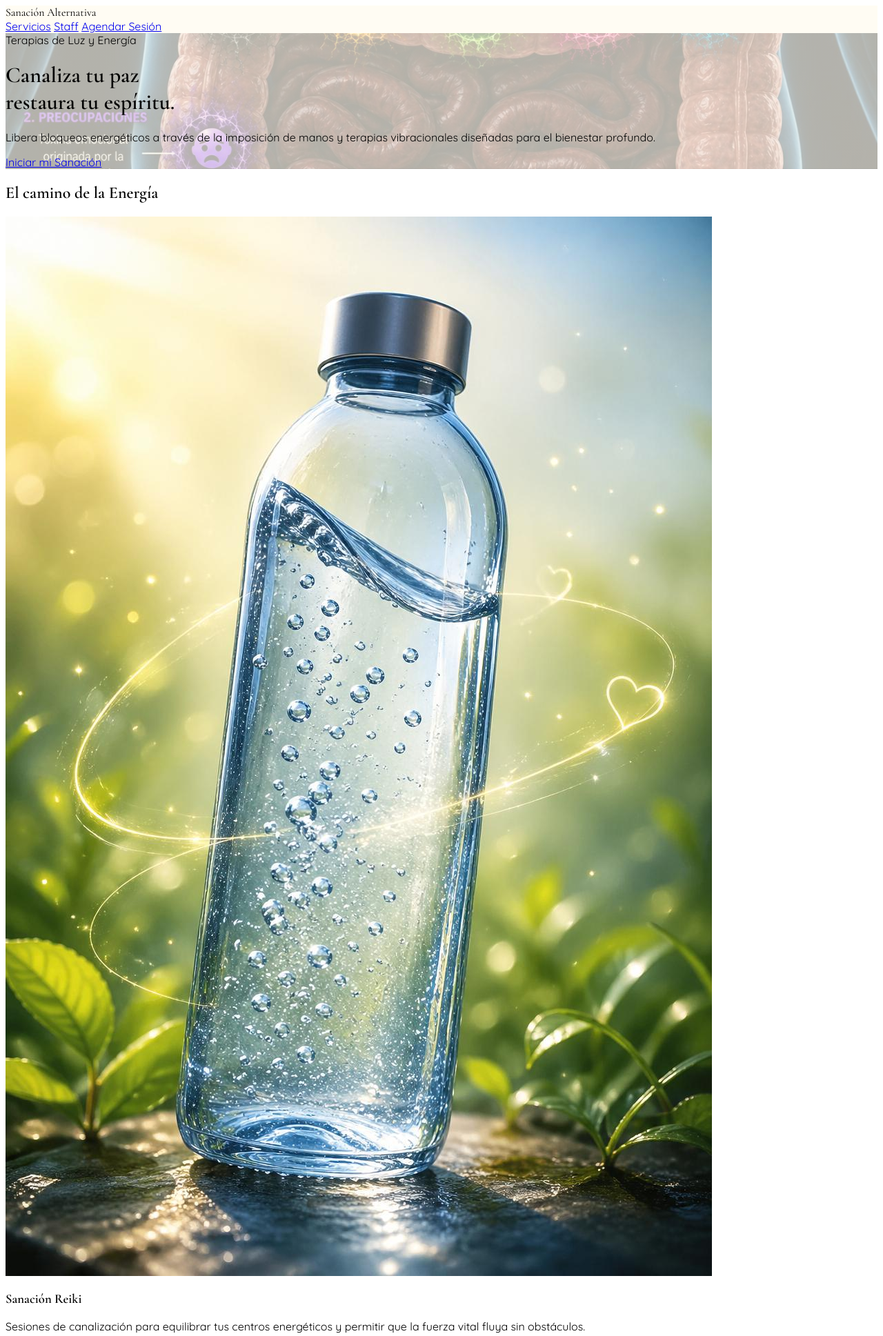
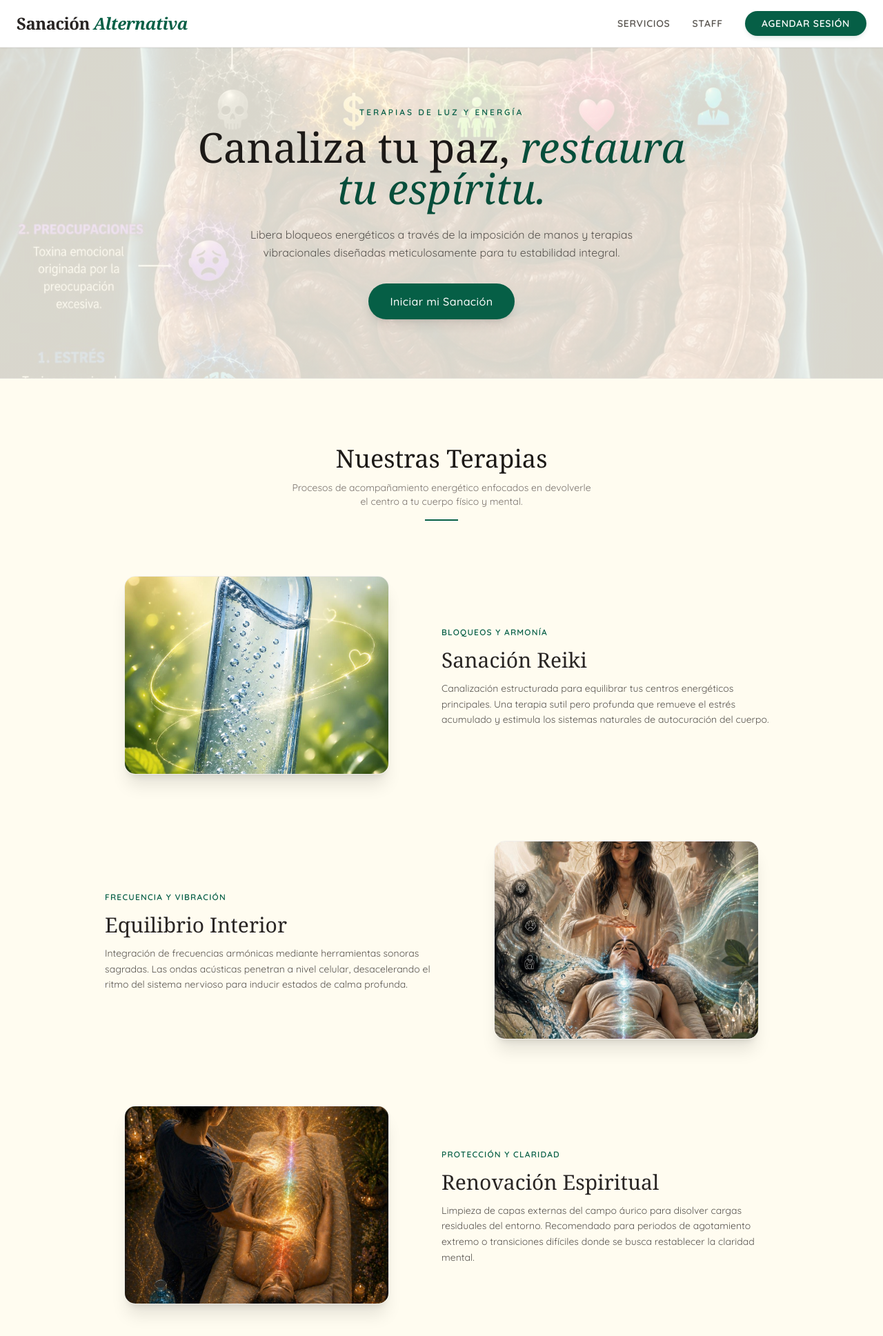
Before and after one commit to oclealc-ai/sanacionalternativa, a Flask app: page / in a window 1280 px wide. Shown: the top 1937 px of the page at 69% size. Run offline with Flask 3, Linux system fonts and the light colour scheme; some libraries are stand-ins or nearby versions.

Commit message:
ajustes varios

```diff
--- a/templates/index.html
+++ b/templates/index.html
@@ -4,106 +4,122 @@
     <meta charset="UTF-8">
     <meta name="viewport" content="width=device-width, initial-scale=1.0">
     <title>Sanación Alternativa | Equilibrio Vital</title>
-    <link href="https://fonts.googleapis.com/css2?family=Quicksand:wght@300;400;600&family=Cormorant+Garamond:ital,wght@0,400;0,600;1,400&display=swap" rel="stylesheet">
+    <script src="https://cdn.tailwindcss.com"></script>
+    <link href="https://fonts.googleapis.com/css2?family=Quicksand:wght@400;500;600&family=Cormorant+Garamond:ital,wght@0,400;0,600;1,400&display=swap" rel="stylesheet">
     <style>
         body { font-family: 'Quicksand', sans-serif; }
         .font-serif { font-family: 'Cormorant Garamond', serif; }
 
-        /* Imagen Hero específica de Reiki */
         .hero-gradient {
-            background: linear-gradient(rgba(255,252,240,0.7), rgba(255,252,240,0.7)),
+            background: linear-gradient(rgba(255,252,240,0.85), rgba(255,252,240,0.85)),
                         url('/static/img/imagen01.jpeg');
             background-size: cover;
             background-position: center;
         }
-
-        .glass-nav {
-            background: rgba(255, 252, 240, 0.8);
-            backdrop-filter: blur(12px);
-            -webkit-backdrop-filter: blur(12px);
-        }
     </style>
 </head>
-<body class="bg-[#fffcf0] text-stone-800">
+<body class="bg-[#fffcf0] text-stone-800 antialiased">
 
-    <nav class="flex justify-between items-center px-8 py-5 glass-nav sticky top-0 z-50 border-b border-stone-200">
-        <div class="text-3xl font-serif font-semibold tracking-tight text-stone-700">Sanación <span class="italic text-emerald-800">Alternativa</span></div>
-        <div class="hidden md:flex items-center space-x-10 text-sm font-medium tracking-wide uppercase">
-            <a href="#servicios" class="hover:text-emerald-800 transition">Servicios</a>
-            <a href="https://www.citanet.com.mx/e/ac3785dd?destino=usuario" class="text-stone-400 hover:text-stone-800 transition">Staff</a>
-            <a href="https://www.citanet.com.mx/e/ac3785dd" class="bg-emerald-800 text-white px-7 py-2.5 rounded-full hover:bg-emerald-900 transition shadow-md shadow-emerald-200/50">
-                Agendar Sesión
-            </a>
+    <nav class="bg-white/95 backdrop-blur-md sticky top-0 z-50 border-b border-stone-200/80 shadow-sm px-6 py-4 transition-all">
+        <div class="max-w-7xl mx-auto flex justify-between items-center">
+            <div class="text-2xl font-serif font-bold tracking-tight text-stone-800">
+                Sanación <span class="italic text-emerald-800">Alternativa</span>
+            </div>
+            <div class="flex items-center space-x-8 text-sm font-semibold tracking-wider uppercase">
+                <a href="#servicios" class="text-stone-600 hover:text-emerald-800 transition">Servicios</a>
+                <a href="https://www.citanet.com.mx/e/ac3785dd?destino=usuario" class="text-stone-600 hover:text-stone-900 transition">Staff</a>
+                <a href="https://www.citanet.com.mx/e/ac3785dd" class="bg-emerald-800 text-white px-6 py-2 rounded-full hover:bg-emerald-900 transition shadow-md shadow-emerald-900/10">
+                    Agendar Sesión
+                </a>
+            </div>
         </div>
     </nav>
 
-    <header class="hero-gradient h-[85vh] flex flex-col items-center justify-center text-center px-6">
-        <span class="text-emerald-800 font-semibold tracking-[0.3em] uppercase text-xs mb-4">Terapias de Luz y Energía</span>
-        <h1 class="font-serif text-5xl md:text-8xl text-stone-800 mb-8 leading-tight">Canaliza tu paz <br><span class="italic">restaura tu espíritu.</span></h1>
-        <p class="max-w-xl text-lg text-stone-600 mb-12 font-light leading-relaxed">
-            Libera bloqueos energéticos a través de la imposición de manos y terapias vibracionales diseñadas para el bienestar profundo.
-        </p>
-        <div class="flex flex-col md:flex-row gap-6">
-            <a href="https://www.citanet.com.mx/e/ac3785dd" class="bg-emerald-800 text-white px-10 py-4 rounded-full shadow-xl hover:bg-emerald-900 transition-all font-medium text-lg">
+    <header class="hero-gradient h-[60vh] flex flex-col items-center justify-center text-center px-6 border-b border-stone-200/50">
+        <div class="max-w-3xl mx-auto">
+            <span class="text-emerald-800 font-bold tracking-[0.25em] uppercase text-xs mb-3 block">Terapias de Luz y Energía</span>
+            <h1 class="font-serif text-4xl md:text-6xl text-stone-900 mb-6 leading-tight font-medium">
+                Canaliza tu paz, <span class="italic text-emerald-900">restaura tu espíritu.</span>
+            </h1>
+            <p class="max-w-xl mx-auto text-base text-stone-600 mb-8 font-light leading-relaxed">
+                Libera bloqueos energéticos a través de la imposición de manos y terapias vibracionales diseñadas meticulosamente para tu estabilidad integral.
+            </p>
+            <a href="https://www.citanet.com.mx/e/ac3785dd" class="inline-block bg-emerald-800 text-white px-8 py-3.5 rounded-full shadow-lg hover:bg-emerald-900 transition-all font-medium tracking-wide">
                 Iniciar mi Sanación
             </a>
         </div>
     </header>
 
-    <section id="servicios" class="py-28 px-8 max-w-7xl mx-auto">
+    <section id="servicios" class="py-24 px-6 max-w-5xl mx-auto">
         <div class="text-center mb-20">
-            <h2 class="font-serif text-5xl text-stone-800 mb-4">El camino de la Energía</h2>
-            <div class="w-20 h-0.5 bg-emerald-800 mx-auto"></div>
+            <h2 class="font-serif text-4xl text-stone-900 mb-3">Nuestras Terapias</h2>
+            <p class="text-sm text-stone-500 max-w-md mx-auto font-light">Procesos de acompañamiento energético enfocados en devolverle el centro a tu cuerpo físico y mental.</p>
+            <div class="w-12 h-0.5 bg-emerald-800 mx-auto mt-4"></div>
         </div>
 
-        <div class="grid md:grid-cols-3 gap-16">
-            <div class="group">
-                <div class="aspect-[4/5] overflow-hidden rounded-3xl mb-8 shadow-2xl shadow-stone-200">
-                    <img src="/static/img/imagen02.jpeg"
-                         alt="Terapia Reiki"
-                         class="w-full h-full object-cover group-hover:scale-110 transition duration-700">
+        <div class="space-y-24">
+            <div class="flex flex-col md:flex-row items-center gap-12">
+                <div class="w-full md:w-1/2 max-w-sm mx-auto">
+                    <div class="aspect-[4/3] overflow-hidden rounded-2xl shadow-xl border border-stone-200/60">
+                        <img src="/static/img/imagen02.jpeg" alt="Terapia Reiki" class="w-full h-full object-cover">
+                    </div>
                 </div>
-                <h3 class="font-serif text-3xl mb-4 text-stone-700">Sanación Reiki</h3>
-                <p class="text-stone-500 font-light leading-relaxed">Sesiones de canalización para equilibrar tus centros energéticos y permitir que la fuerza vital fluya sin obstáculos.</p>
+                <div class="w-full md:w-1/2 text-left space-y-3">
+                    <span class="text-xs font-bold text-emerald-800 uppercase tracking-widest">Bloqueos y Armonía</span>
+                    <h3 class="font-serif text-3xl text-stone-800">Sanación Reiki</h3>
+                    <p class="text-stone-600 font-light leading-relaxed text-sm">
+                        Canalización estructurada para equilibrar tus centros energéticos principales. Una terapia sutil pero profunda que remueve el estrés acumulado y estimula los sistemas naturales de autocuración del cuerpo.
+                    </p>
+                </div>
             </div>
 
-            <div class="group">
-                <div class="aspect-[4/5] overflow-hidden rounded-3xl mb-8 shadow-2xl shadow-stone-200">
-                    <img src="/static/img/imagen03.jpeg"
-                         alt="Cuencos Tibetanos"
-                         class="w-full h-full object-cover group-hover:scale-110 transition duration-700">
+            <div class="flex flex-col md:flex-row-reverse items-center gap-12">
+                <div class="w-full md:w-1/2 max-w-sm mx-auto">
+                    <div class="aspect-[4/3] overflow-hidden rounded-2xl shadow-xl border border-stone-200/60">
+                        <img src="/static/img/imagen03.jpeg" alt="Cuencos Tibetanos" class="w-full h-full object-cover">
+                    </div>
                 </div>
-                <h3 class="font-serif text-3xl mb-4 text-stone-700">Equilibrio Interior</h3>
-                <p class="text-stone-500 font-light leading-relaxed">Integración de frecuencias armónicas que calman el sistema nervioso y restauran la serenidad mental.</p>
+                <div class="w-full md:w-1/2 text-left space-y-3">
+                    <span class="text-xs font-bold text-emerald-800 uppercase tracking-widest">Frecuencia y Vibración</span>
+                    <h3 class="font-serif text-3xl text-stone-800">Equilibrio Interior</h3>
+                    <p class="text-stone-600 font-light leading-relaxed text-sm">
+                        Integración de frecuencias armónicas mediante herramientas sonoras sagradas. Las ondas acústicas penetran a nivel celular, desacelerando el ritmo del sistema nervioso para inducir estados de calma profunda.
+                    </p>
+                </div>
             </div>
 
-            <div class="group">
-                <div class="aspect-[4/5] overflow-hidden rounded-3xl mb-8 shadow-2xl shadow-stone-200">
-                    <img src="/static/img/imagen04.jpeg"
-                         alt="Limpieza Energética"
-                         class="w-full h-full object-cover group-hover:scale-110 transition duration-700">
+            <div class="flex flex-col md:flex-row items-center gap-12">
+                <div class="w-full md:w-1/2 max-w-sm mx-auto">
+                    <div class="aspect-[4/3] overflow-hidden rounded-2xl shadow-xl border border-stone-200/60">
+                        <img src="/static/img/imagen04.jpeg" alt="Limpieza Energética" class="w-full h-full object-cover">
+                    </div>
                 </div>
-                <h3 class="font-serif text-3xl mb-4 text-stone-700">Renovación Espiritual</h3>
-                <p class="text-stone-500 font-light leading-relaxed">Terapias profundas para limpiar el campo áurico y fortalecer tu conexión con tu paz esencial.</p>
+                <div class="w-full md:w-1/2 text-left space-y-3">
+                    <span class="text-xs font-bold text-emerald-800 uppercase tracking-widest">Protección y Claridad</span>
+                    <h3 class="font-serif text-3xl text-stone-800">Renovación Espiritual</h3>
+                    <p class="text-stone-600 font-light leading-relaxed text-sm">
+                        Limpieza de capas externas del campo áurico para disolver cargas residuales del entorno. Recomendado para periodos de agotamiento extremo o transiciones difíciles donde se busca restablecer la claridad mental.
+                    </p>
+                </div>
             </div>
         </div>
     </section>
 
-    <footer class="bg-stone-100 text-stone-800 py-20 px-8 border-t border-stone-200">
-        <div class="max-w-4xl mx-auto text-center">
-            <h2 class="font-serif text-4xl mb-6 italic text-emerald-900">Sanación Alternativa</h2>
-            <p class="text-stone-500 mb-10 font-light">Un espacio sagrado para tu transformación interior.</p>
+    <footer class="bg-stone-100 text-stone-800 py-16 px-6 border-t border-stone-200/80">
+        <div class="max-w-5xl mx-auto flex flex-col md:flex-row justify-between items-center gap-8">
+            <div class="text-center md:text-left">
+                <h2 class="font-serif text-2xl font-bold text-stone-800">Sanación Alternativa</h2>
+                <p class="text-xs text-stone-400 mt-1 uppercase tracking-widest">Plataforma gestionada por CitaNet</p>
+            </div>
 
-            <div class="flex justify-center gap-12 mb-12 font-medium text-sm tracking-widest uppercase">
+            <div class="flex gap-8 font-medium text-xs tracking-wider uppercase text-stone-600">
                 <a href="#" class="hover:text-emerald-800 transition">Instagram</a>
                 <a href="#" class="hover:text-emerald-800 transition">WhatsApp</a>
                 <a href="mailto:citanet.info@gmail.com" class="hover:text-emerald-800 transition">Soporte</a>
             </div>
-
-            <div class="pt-10 border-t border-stone-200">
-                <p class="text-[10px] text-stone-400 uppercase tracking-[0.4em] mb-2">Plataforma gestionada por CitaNet</p>
-                <p class="text-xs text-stone-400">&copy; 2026 Todos los derechos reservados.</p>
-            </div>
+        </div>
+        <div class="max-w-5xl mx-auto pt-8 mt-8 border-t border-stone-200 text-center md:text-left text-xs text-stone-400">
+            &copy; 2026 Todos los derechos reservados.
         </div>
     </footer>
 
```
Also changed, not shown: templates/index resp.html (deleted, +0 -83 lines).
